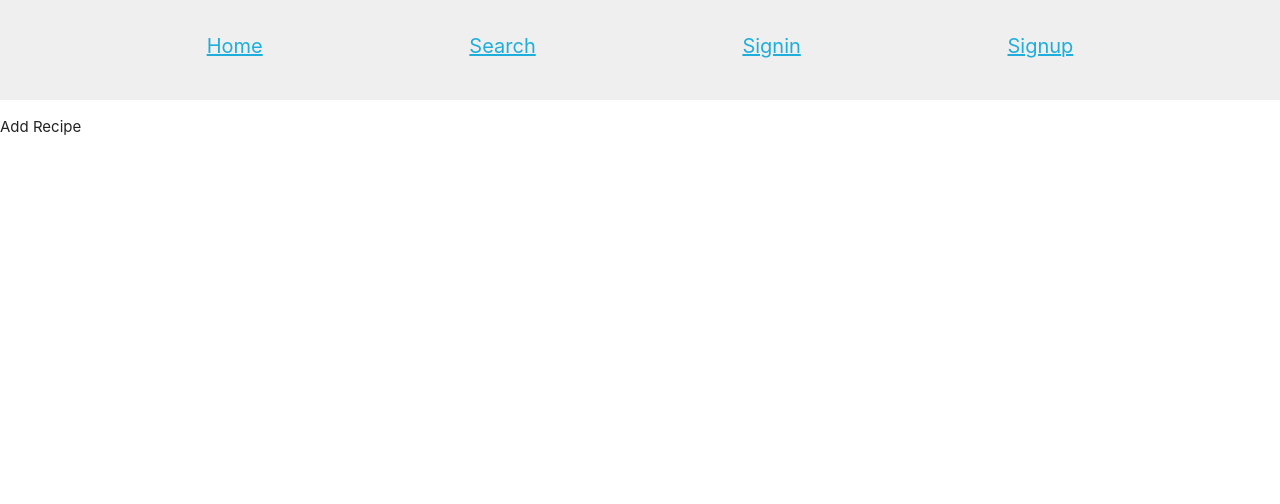
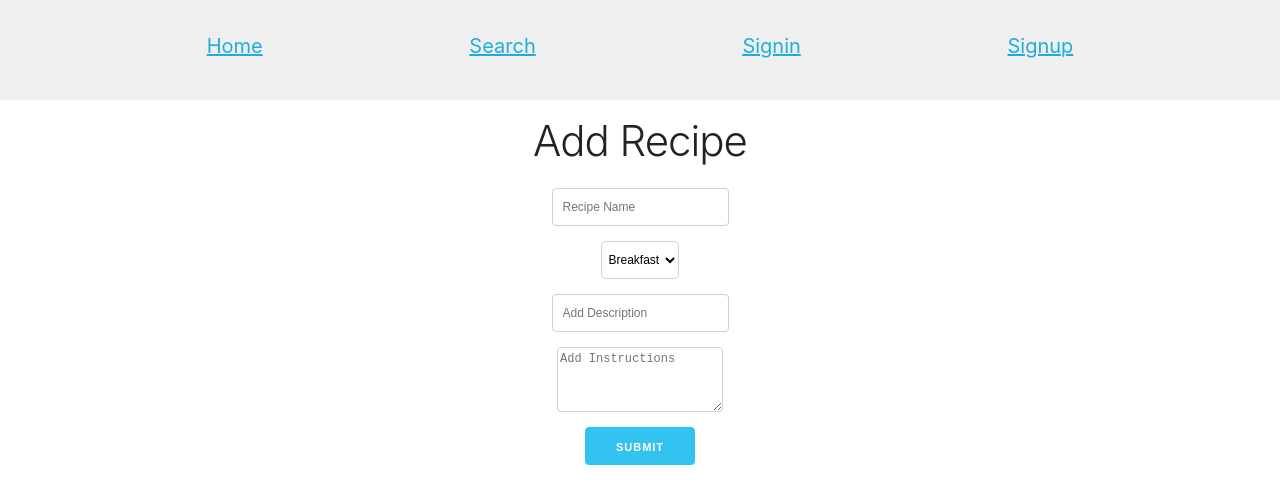
Before and after one commit to ilavisharma/React-Recipes, a React (Create React App) app in the folder client/: page /recipe/add in a window 1280 px wide. Shown: the top 504 px of the page. Built offline with nearby package versions, Linux system fonts and the light colour scheme; no server answers.

Commit message:
initial form scaffold created

```diff
--- a/client/src/components/Recipe/AddRecipe.js
+++ b/client/src/components/Recipe/AddRecipe.js
@@ -1,5 +1,59 @@
-import React from 'react';
+import React, { Component } from 'react';
 
-const Addrecipe = () => <div className="">Add Recipe</div>;
+class Addrecipe extends Component {
+  state = {
+    name: '',
+    instructions: '',
+    category: 'Breakfast',
+    description: '',
+    username: ''
+  };
+
+  handleChange = event => {
+    const { name, value } = event.target;
+    console.log(name, value);
+    this.setState({ [name]: value });
+  };
+
+  render() {
+    const { name, category, description, instructions } = this.state;
+    return (
+      <div className="App">
+        <h2 className="App">Add Recipe</h2>
+        <form className="form">
+          <input
+            type="text"
+            name="name"
+            onChange={this.handleChange}
+            placeholder="Recipe Name"
+            value={name}
+          />
+          <select name="category" onChange={this.handleChange} value={category}>
+            <option value="Breakfast">Breakfast</option>
+            <option value="Lunch">Lunch</option>
+            <option value="Dinner">Dinner</option>
+            <option value="Snack">Snack</option>
+          </select>
+          <input
+            type="text"
+            name="description"
+            onChange={this.handleChange}
+            placeholder="Add Description"
+            value={description}
+          />
+          <textarea
+            name="instructions"
+            onChange={this.handleChange}
+            placeholder="Add Instructions"
+            value={instructions}
+          />
+          <button type="submit" className="button-primary">
+            Submit
+          </button>
+        </form>
+      </div>
+    );
+  }
+}
 
 export default Addrecipe;
```
